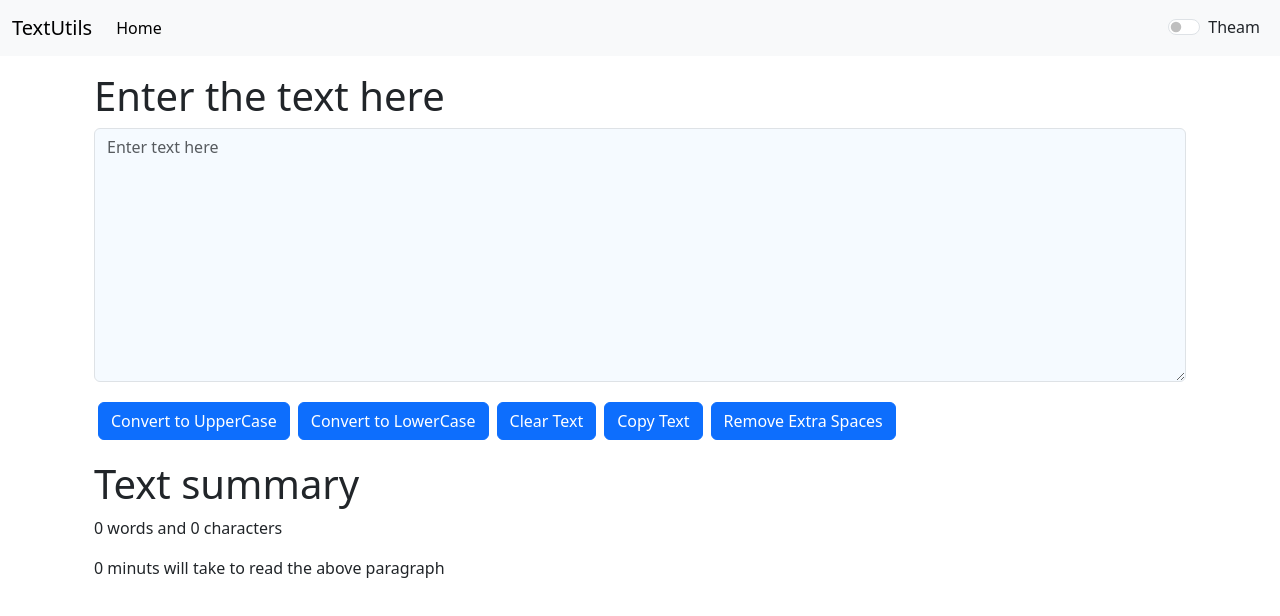
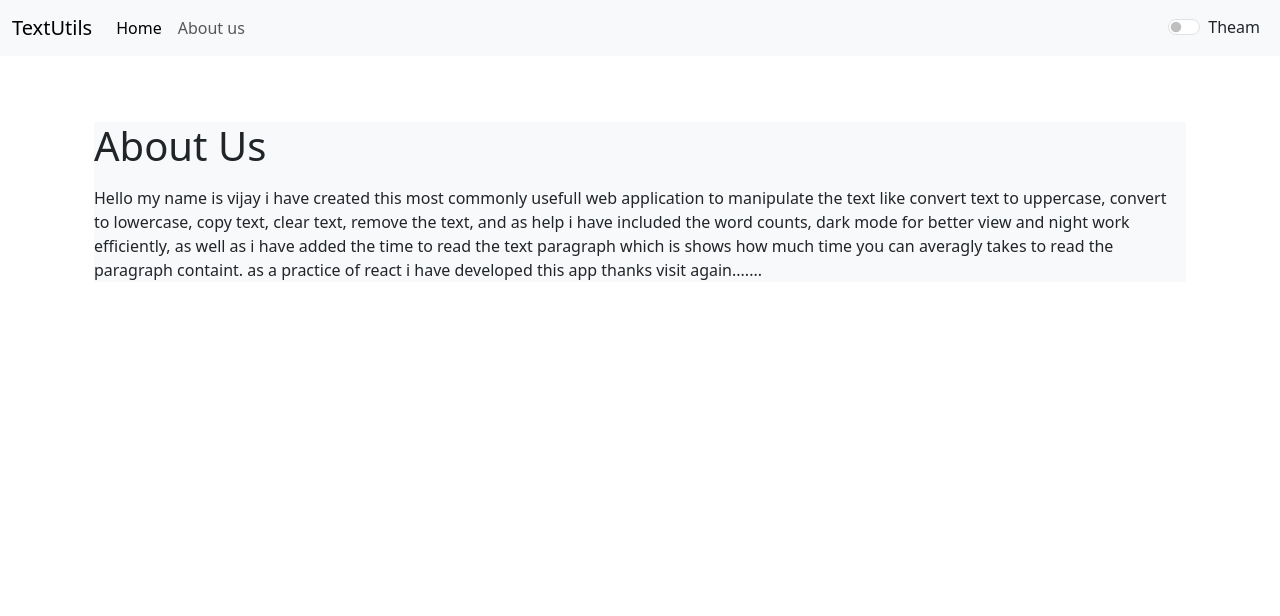
Before and after one commit to 7875Vijay/TextUtils, a React (Create React App) app: page /about in a window 1280 px wide. Shown: the top 616 px of the page. Built offline with nearby package versions, Linux system fonts and the light colour scheme.

Commit message:
fix the bug of word counts and element shifting

```diff
--- a/src/App.js
+++ b/src/App.js
@@ -4,15 +4,15 @@
 import Navbar from './components/Navbar';
 import TextForm from './components/TextForm';
 import Alert from './components/Alert';
-// import About from './components/About';
+import About from './components/About';
 
 
 
-// import {
-//   BrowserRouter as Router,
-//   Switch,
-//   Route,
-// } from "react-router-dom";
+import {
+  BrowserRouter as Router,
+  Switch,
+  Route,
+} from "react-router-dom";
 
 
 function App() {
@@ -46,28 +46,22 @@
   }
 
 
-
   return (
     <>
-    {/* <Router> */}
+    <Router>
       <Navbar  title = "TextUtils" mode={mode} toggleMode={toggleMode}/>
       <Alert alert={alert}/>
-
       <div className='container my-3'>
-      {/* <Switch> */}
-            {/* <Route exact path="/about"> */}
-              {/* <About mode={mode}/> */}
-            {/* </Route> */}
-
-            {/* <Route exact path="/"> */}
-              <TextForm heading= "Enter the text here" mode={mode} showAlert = {showAlert}/>
-            {/* </Route> */}
-      {/* </Switch> */}
-
+          <Switch>
+                <Route exact path="/about">
+                    <About mode={mode}/>
+                </Route>
+                <Route exact path="/">
+                    <TextForm heading= "Enter the text here" mode={mode} showAlert = {showAlert}/>
+                </Route>
+          </Switch>
       </div>
-
-    {/* </Router> */}
-
+     </Router>
     </>
   );
 
--- a/src/components/Alert.js
+++ b/src/components/Alert.js
@@ -7,9 +7,12 @@
     return lower.charAt(0).toUpperCase() + lower.slice(1);
   }
   return (
-    props.alert &&
-    <div className={`alert alert-${props.alert.type} alert-dismissible fade show`} role="alert">
+    <div className='container' style={{height:"50px"}}>
+      {props.alert &&
+      <div className={`alert alert-${props.alert.type} alert-dismissible fade show`} role="alert">
             <strong>{capitalize(props.alert.type)} : </strong>{props.alert.msg}
+      </div>}
     </div>
+
   )
 }
--- a/src/components/Navbar.js
+++ b/src/components/Navbar.js
@@ -1,24 +1,24 @@
 
 import PropTypes from 'prop-types'
-// import { Link } from 'react-router-dom'
+import { Link } from 'react-router-dom'
 
 export default function Navbar(props) {
 
   return (
     <nav className={`navbar navbar-expand-lg navbar-${props.mode} bg-${props.mode}`}>
     <div className="container-fluid">
-        <a className="navbar-brand" href="#">{props.title}</a>
+        <Link className="navbar-brand" to="/">{props.title}</Link>
         <button className="navbar-toggler" type="button" data-bs-toggle="collapse" data-bs-target="#navbarSupportedContent" aria-controls="navbarSupportedContent" aria-expanded="false" aria-label="Toggle navigation">
             <span className="navbar-toggler-icon"></span>
         </button>
       <div className="collapse navbar-collapse" id="navbarSupportedContent">
         <ul className="navbar-nav me-auto mb-2 mb-lg-0">
           <li className="nav-item">
-            <a className="nav-link active" aria-current="page" href="#">Home</a>
+            <Link className="nav-link active"  to="/">Home</Link>
           </li>
-          {/* <li className="nav-item">
-            <a className="nav-link" href="/about">About us</a>
-          </li> */}
+          <li className="nav-item">
+            <Link className="nav-link" to="/about">About us</Link>
+          </li>
         </ul>
         <div className={`form-check form-switch mx-2 text-${props.mode==="light"?"dark":"light"}`}>
             <input className="form-check-input"  onClick={props.toggleMode}  type="checkbox" role="switch" id="flexSwitchCheckDefault"/>
--- a/src/components/TextForm.js
+++ b/src/components/TextForm.js
@@ -50,7 +50,7 @@
         </div>
         <div className='container my-3'>
             <h1>Text summary</h1>
-            <p> {text.split(" ").length-1} words and {text.length} characters</p>
+            <p> {text.split(" ").filter((element)=>{return element.length!==0}).length} words and {text.length} characters</p>
             <p> {0.008*text.split(" ").length-0.008} minuts will take to read the above paragraph</p>
         </div>
         </>
```
